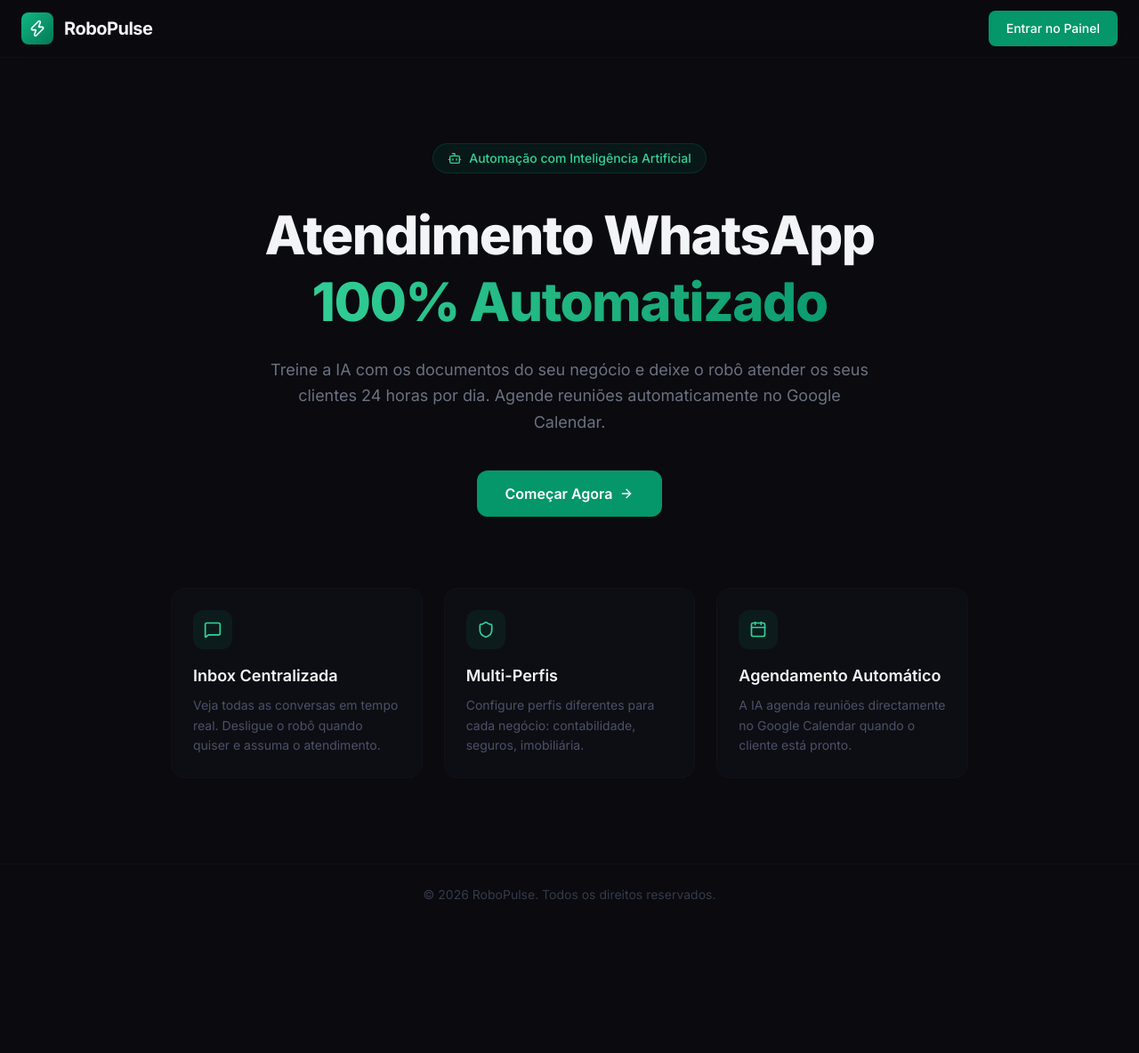
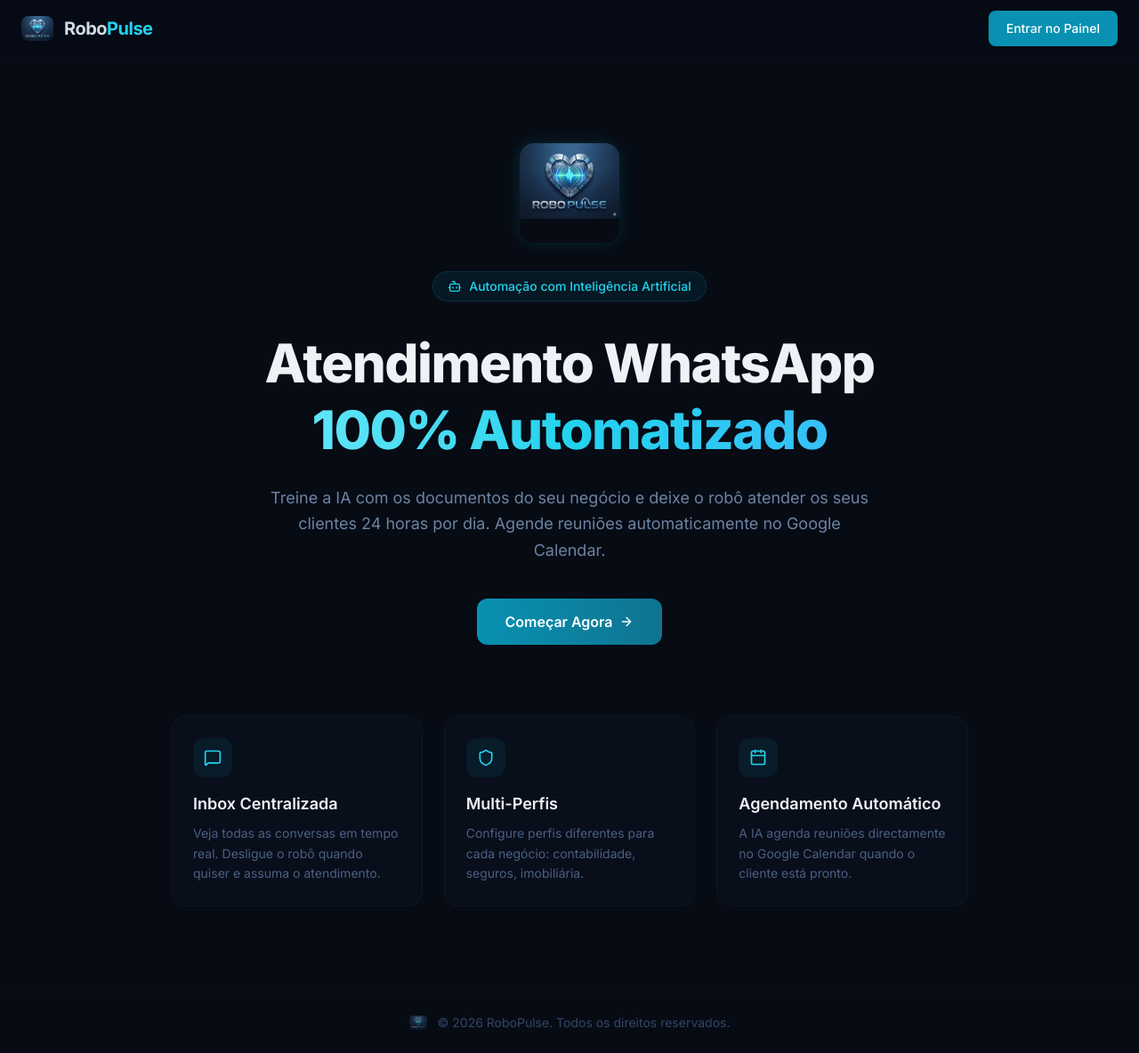
Before and after one commit to thiagomorcatty/RoboPulse, a Next.js app: page / in a window 1280 px wide. Shown: the whole page at 89% size. Before the commit the page ends 1040 px from the top, so only its background shows below. Built offline with nearby package versions, Linux system fonts and the light colour scheme.

Commit message:
style: add RoboPulse logo and update color palette to blue/cyan theme

```diff
--- a/src/app/dashboard/layout.tsx
+++ b/src/app/dashboard/layout.tsx
@@ -1,6 +1,7 @@
 "use client";
 
 import Link from "next/link";
+import Image from "next/image";
 import { usePathname } from "next/navigation";
 import {
   LayoutDashboard,
@@ -8,7 +9,6 @@
   Users,
   Brain,
   Settings,
-  Zap,
   ChevronLeft,
   ChevronRight,
 } from "lucide-react";
@@ -56,19 +56,31 @@
       {/* Sidebar */}
       <aside
         className={cn(
-          "fixed left-0 top-0 h-full bg-surface-900 border-r border-surface-800/50 flex flex-col z-40 transition-all duration-300",
+          "fixed left-0 top-0 h-full bg-surface-900/80 backdrop-blur-xl border-r border-surface-700/30 flex flex-col z-40 transition-all duration-300",
           collapsed ? "w-[72px]" : "w-64"
         )}
       >
         {/* Logo */}
-        <div className="h-16 border-b border-surface-800/50 flex items-center px-5 gap-3">
-          <div className="w-9 h-9 rounded-lg bg-gradient-to-br from-brand-500 to-brand-700 flex items-center justify-center flex-shrink-0">
-            <Zap className="w-5 h-5 text-white" />
+        <div className="h-16 border-b border-surface-700/30 flex items-center px-4 gap-3">
+          <div className="w-10 h-10 rounded-lg overflow-hidden flex items-center justify-center flex-shrink-0">
+            <Image
+              src="/logo.png"
+              alt="RoboPulse"
+              width={40}
+              height={40}
+              className="object-cover"
+            />
           </div>
           {!collapsed && (
-            <span className="text-lg font-bold text-surface-50 tracking-tight whitespace-nowrap">
-              RoboPulse
-            </span>
+            <div className="flex flex-col">
+              <span className="text-base font-bold tracking-tight whitespace-nowrap">
+                <span className="text-surface-200">Robo</span>
+                <span className="text-brand-400">Pulse</span>
+              </span>
+              <span className="text-[10px] text-surface-500 -mt-0.5">
+                Automação WhatsApp
+              </span>
+            </div>
           )}
         </div>
 
@@ -86,7 +98,7 @@
                 className={cn(
                   "flex items-center gap-3 px-3 py-2.5 rounded-xl text-sm font-medium transition-all duration-200",
                   isActive
-                    ? "bg-brand-600/15 text-brand-400 shadow-sm"
+                    ? "bg-brand-600/15 text-brand-400 shadow-sm shadow-brand-600/10"
                     : "text-surface-400 hover:text-surface-200 hover:bg-surface-800/60"
                 )}
                 title={collapsed ? item.label : undefined}
@@ -104,7 +116,7 @@
         </nav>
 
         {/* Collapse Toggle */}
-        <div className="p-3 border-t border-surface-800/50">
+        <div className="p-3 border-t border-surface-700/30">
           <button
             onClick={() => setCollapsed(!collapsed)}
             className="w-full flex items-center justify-center gap-2 px-3 py-2 rounded-xl text-surface-500 hover:text-surface-300 hover:bg-surface-800/60 transition-all duration-200 text-sm"
@@ -129,7 +141,7 @@
         )}
       >
         {/* Top Bar */}
-        <header className="h-16 border-b border-surface-800/50 bg-surface-950/80 backdrop-blur-md sticky top-0 z-30 flex items-center px-8">
+        <header className="h-16 border-b border-surface-700/30 bg-surface-950/80 backdrop-blur-md sticky top-0 z-30 flex items-center px-8">
           <h2 className="text-sm font-medium text-surface-400">
             {navItems.find(
               (item) =>
--- a/src/app/globals.css
+++ b/src/app/globals.css
@@ -2,38 +2,42 @@
 
 /* ============================================
    RoboPulse Design System
+   Palette inspired by the brand logo:
+   Cybernetic heart with blue/cyan pulse + silver/metallic
    ============================================ */
 
 @theme {
-  /* Brand Colors - Teal/Emerald Palette */
-  --color-brand-50: #ecfdf5;
-  --color-brand-100: #d1fae5;
-  --color-brand-200: #a7f3d0;
-  --color-brand-300: #6ee7b7;
-  --color-brand-400: #34d399;
-  --color-brand-500: #10b981;
-  --color-brand-600: #059669;
-  --color-brand-700: #047857;
-  --color-brand-800: #065f46;
-  --color-brand-900: #064e3b;
+  /* Brand Colors - Cyber Blue/Cyan Palette (from logo) */
+  --color-brand-50: #ecfeff;
+  --color-brand-100: #cffafe;
+  --color-brand-200: #a5f3fc;
+  --color-brand-300: #67e8f9;
+  --color-brand-400: #22d3ee;
+  --color-brand-500: #06b6d4;
+  --color-brand-600: #0891b2;
+  --color-brand-700: #0e7490;
+  --color-brand-800: #155e75;
+  --color-brand-900: #164e63;
 
-  /* Dark Surface Palette */
-  --color-surface-950: #0a0a0f;
-  --color-surface-900: #0f1117;
-  --color-surface-800: #161921;
-  --color-surface-700: #1e212b;
-  --color-surface-600: #262a36;
-  --color-surface-500: #363b4a;
-  --color-surface-400: #4b5168;
-  --color-surface-300: #6b7280;
-  --color-surface-200: #9ca3af;
-  --color-surface-100: #d1d5db;
-  --color-surface-50: #f3f4f6;
+  /* Dark Surface Palette (deep navy, matching logo background) */
+  --color-surface-950: #070b14;
+  --color-surface-900: #0c1220;
+  --color-surface-800: #131b2e;
+  --color-surface-700: #1a2540;
+  --color-surface-600: #243352;
+  --color-surface-500: #334766;
+  --color-surface-400: #4a6080;
+  --color-surface-300: #6b84a3;
+  --color-surface-200: #9cb0c8;
+  --color-surface-100: #d0dbe8;
+  --color-surface-50: #eef2f7;
 
   /* Accent Colors */
   --color-accent-amber: #f59e0b;
   --color-accent-rose: #f43f5e;
-  --color-accent-sky: #0ea5e9;
+  --color-accent-sky: #38bdf8;
+  --color-accent-cyan: #22d3ee;
+  --color-accent-silver: #94a3b8;
 
   /* Typography */
   --font-sans: "Inter", ui-sans-serif, system-ui, sans-serif;
@@ -43,6 +47,7 @@
   --animate-fade-in: fade-in 0.3s ease-out;
   --animate-slide-up: slide-up 0.4s ease-out;
   --animate-pulse-soft: pulse-soft 2s ease-in-out infinite;
+  --animate-glow: glow 3s ease-in-out infinite;
 }
 
 @keyframes fade-in {
@@ -58,6 +63,11 @@
 @keyframes pulse-soft {
   0%, 100% { opacity: 1; }
   50% { opacity: 0.7; }
+}
+
+@keyframes glow {
+  0%, 100% { box-shadow: 0 0 15px rgba(6, 182, 212, 0.15); }
+  50% { box-shadow: 0 0 30px rgba(6, 182, 212, 0.3); }
 }
 
 /* ============================================
@@ -97,7 +107,7 @@
 
 /* Selection */
 ::selection {
-  background-color: var(--color-brand-600);
+  background-color: var(--color-brand-700);
   color: white;
 }
 
--- a/src/app/page.tsx
+++ b/src/app/page.tsx
@@ -1,9 +1,9 @@
 import Link from "next/link";
+import Image from "next/image";
 import {
   MessageSquare,
   Bot,
   Calendar,
-  Zap,
   ArrowRight,
   Shield,
 } from "lucide-react";
@@ -12,14 +12,19 @@
   return (
     <div className="min-h-screen bg-surface-950 flex flex-col">
       {/* Header */}
-      <header className="border-b border-surface-800/50 backdrop-blur-md bg-surface-950/80 sticky top-0 z-50">
+      <header className="border-b border-surface-700/30 backdrop-blur-md bg-surface-950/80 sticky top-0 z-50">
         <div className="max-w-7xl mx-auto px-6 h-16 flex items-center justify-between">
           <div className="flex items-center gap-3">
-            <div className="w-9 h-9 rounded-lg bg-gradient-to-br from-brand-500 to-brand-700 flex items-center justify-center">
-              <Zap className="w-5 h-5 text-white" />
-            </div>
-            <span className="text-xl font-bold text-surface-50 tracking-tight">
-              RoboPulse
+            <Image
+              src="/logo.png"
+              alt="RoboPulse"
+              width={36}
+              height={36}
+              className="rounded-lg"
+            />
+            <span className="text-xl font-bold tracking-tight">
+              <span className="text-surface-100">Robo</span>
+              <span className="text-brand-400">Pulse</span>
             </span>
           </div>
           <Link
@@ -34,6 +39,18 @@
       {/* Hero */}
       <main className="flex-1 flex flex-col items-center justify-center px-6 py-24">
         <div className="text-center max-w-3xl mx-auto animate-[fade-in_0.5s_ease-out]">
+          {/* Logo grande central */}
+          <div className="w-28 h-28 mx-auto mb-8 animate-[glow_3s_ease-in-out_infinite] rounded-2xl overflow-hidden">
+            <Image
+              src="/logo.png"
+              alt="RoboPulse Logo"
+              width={112}
+              height={112}
+              className="object-cover"
+              priority
+            />
+          </div>
+
           <div className="inline-flex items-center gap-2 px-4 py-1.5 rounded-full bg-brand-600/10 border border-brand-600/20 text-brand-400 text-sm font-medium mb-8">
             <Bot className="w-4 h-4" />
             Automação com Inteligência Artificial
@@ -41,7 +58,7 @@
 
           <h1 className="text-5xl md:text-6xl font-extrabold text-surface-50 leading-tight tracking-tight">
             Atendimento WhatsApp
-            <span className="block bg-gradient-to-r from-brand-400 to-brand-600 bg-clip-text text-transparent">
+            <span className="block bg-gradient-to-r from-brand-300 via-brand-400 to-accent-sky bg-clip-text text-transparent">
               100% Automatizado
             </span>
           </h1>
@@ -55,7 +72,7 @@
           <div className="mt-10 flex flex-col sm:flex-row items-center justify-center gap-4">
             <Link
               href="/dashboard"
-              className="group flex items-center gap-2 px-8 py-3.5 bg-brand-600 hover:bg-brand-500 text-white font-semibold rounded-xl transition-all duration-200 hover:shadow-xl hover:shadow-brand-600/30"
+              className="group flex items-center gap-2 px-8 py-3.5 bg-gradient-to-r from-brand-600 to-brand-700 hover:from-brand-500 hover:to-brand-600 text-white font-semibold rounded-xl transition-all duration-200 hover:shadow-xl hover:shadow-brand-600/30"
             >
               Começar Agora
               <ArrowRight className="w-4 h-4 group-hover:translate-x-1 transition-transform" />
@@ -87,7 +104,7 @@
           ].map((feature) => (
             <div
               key={feature.title}
-              className="group p-6 rounded-2xl bg-surface-900/60 border border-surface-800/50 hover:border-brand-600/30 transition-all duration-300 hover:bg-surface-800/40"
+              className="group p-6 rounded-2xl bg-surface-900/60 border border-surface-700/30 hover:border-brand-600/30 transition-all duration-300 hover:bg-surface-800/40"
             >
               <div className="w-11 h-11 rounded-xl bg-brand-600/10 flex items-center justify-center mb-4 group-hover:bg-brand-600/20 transition-colors">
                 <feature.icon className="w-5 h-5 text-brand-400" />
@@ -104,8 +121,15 @@
       </main>
 
       {/* Footer */}
-      <footer className="border-t border-surface-800/50 py-6">
-        <div className="max-w-7xl mx-auto px-6 text-center text-sm text-surface-500">
+      <footer className="border-t border-surface-700/30 py-6">
+        <div className="max-w-7xl mx-auto px-6 flex items-center justify-center gap-3 text-sm text-surface-500">
+          <Image
+            src="/logo.png"
+            alt="RoboPulse"
+            width={20}
+            height={20}
+            className="rounded-sm opacity-60"
+          />
           © {new Date().getFullYear()} RoboPulse. Todos os direitos reservados.
         </div>
       </footer>
```
Also changed, not shown: public/logo.png (added).
